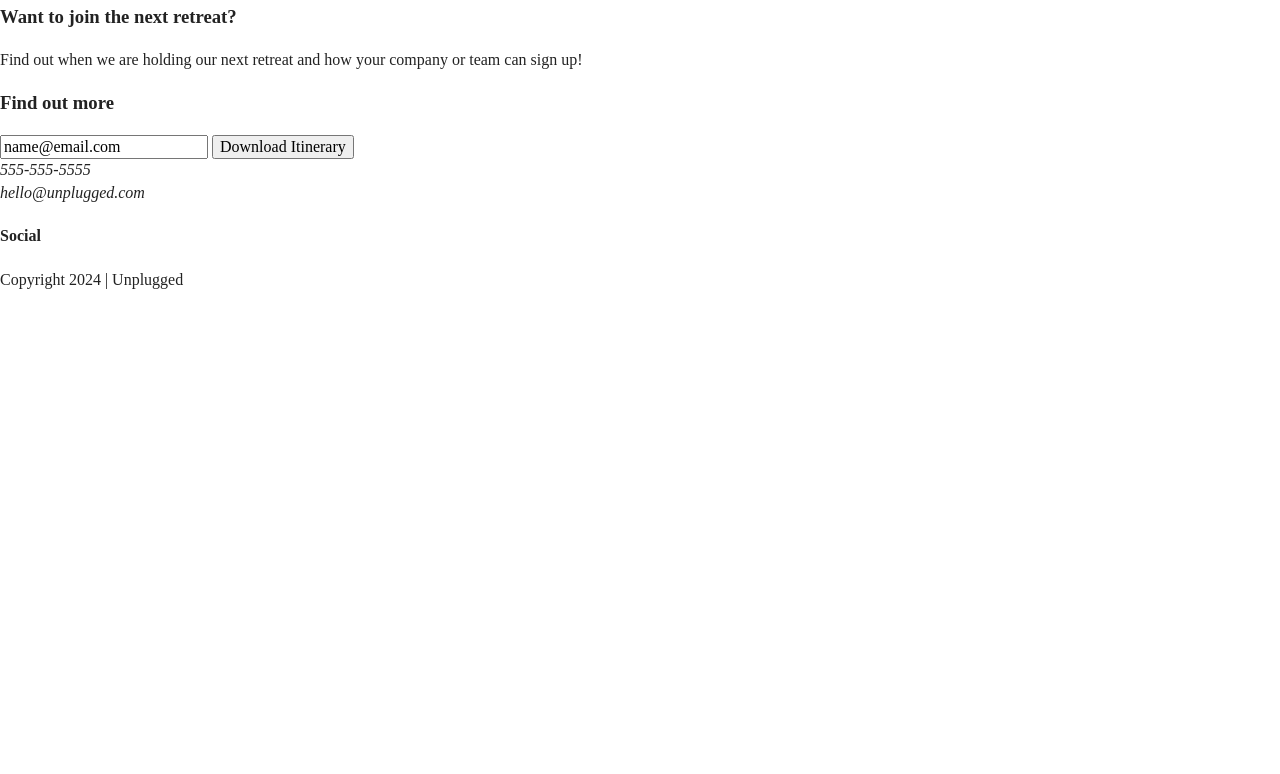
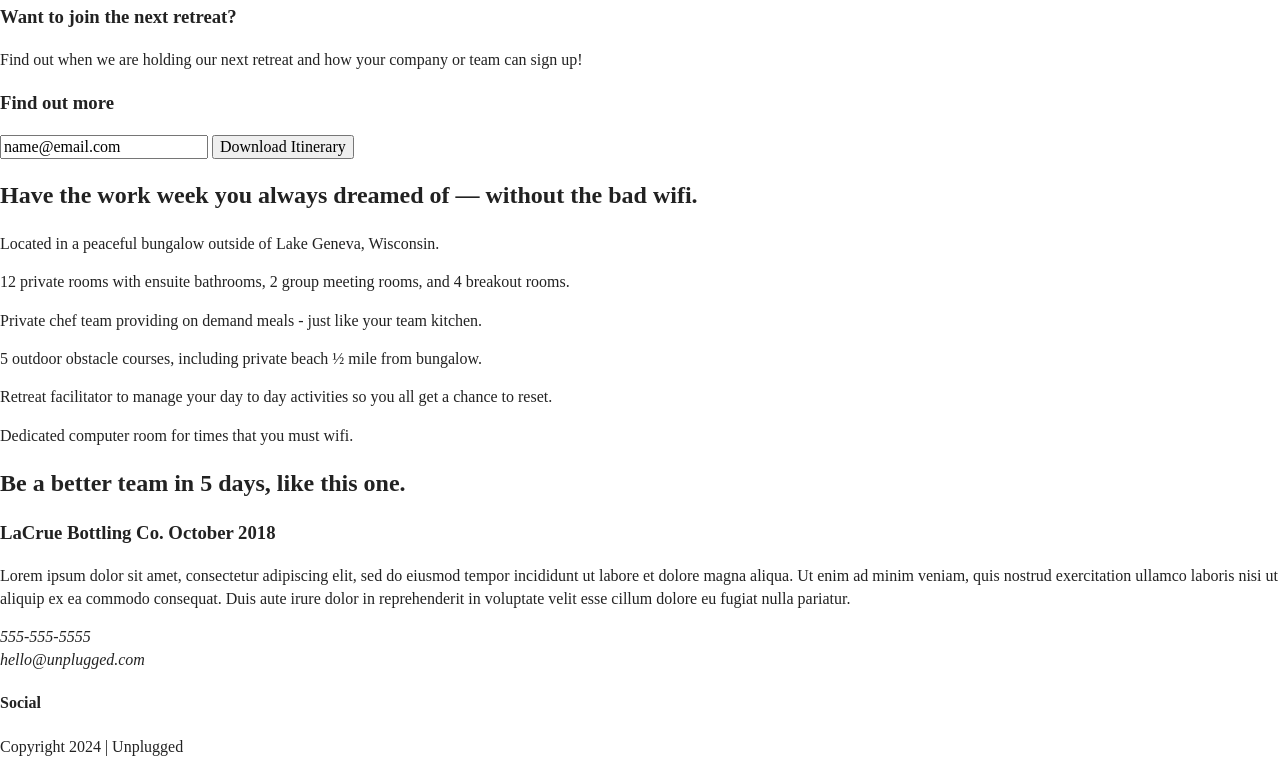
Before and after one commit to shareestark/unplugged, a website built with Parcel: page index.html in a window 1280 px wide. Shown: the part 168-942 px from the top of the page. Before the commit the page ends 800 px from the top, so only its background shows below. Built offline with nearby package versions, Linux system fonts and the light colour scheme.

Commit message:
Coding remaining half of the site

```diff
--- a/index.html
+++ b/index.html
@@ -57,6 +57,74 @@
           </div>
         </div>
       </aside>
+      <section class="features">
+        <div class="content-wrapper">
+          <!--Add your Features content here -->
+          <h2>
+            Have the work week you always dreamed of — without the bad wifi.
+          </h2>
+          <div class="features-items">
+            <article>
+              <p class="font-awesome-icons"></p>
+              <p class="features-item-description">
+                Located in a peaceful bungalow outside of Lake Geneva,
+                Wisconsin.
+              </p>
+            </article>
+            <article>
+              <p class="font-awesome-icons"></p>
+              <p class="features-item-description">
+                12 private rooms with ensuite bathrooms, 2 group meeting rooms,
+                and 4 breakout rooms.
+              </p>
+            </article>
+            <article>
+              <p class="font-awesome-icons"></p>
+              <p class="features-item-description">
+                Private chef team providing on demand meals - just like your
+                team kitchen.
+              </p>
+            </article>
+            <article>
+              <p class="font-awesome-icons"></p>
+              <p class="features-item-description">
+                5 outdoor obstacle courses, including private beach ½ mile from
+                bungalow.
+              </p>
+            </article>
+
+            <article>
+              <p class="font-awesome-icons"></p>
+              <p class="features-item-description">
+                Retreat facilitator to manage your day to day activities so you
+                all get a chance to reset.
+              </p>
+            </article>
+            <article>
+              <p class="font-awesome-icons"></p>
+              <p class="features-item-description">
+                Dedicated computer room for times that you must wifi.
+              </p>
+            </article>
+          </div>
+          <section class="reviews">
+            <div class="content-wrapper">
+              <h2>Be a better team in 5 days, like this one.</h2>
+              <article>
+                <h3>LaCrue Bottling Co. October 2018</h3>
+                <p>
+                  Lorem ipsum dolor sit amet, consectetur adipiscing elit, sed
+                  do eiusmod tempor incididunt ut labore et dolore magna aliqua.
+                  Ut enim ad minim veniam, quis nostrud exercitation ullamco
+                  laboris nisi ut aliquip ex ea commodo consequat. Duis aute
+                  irure dolor in reprehenderit in voluptate velit esse cillum
+                  dolore eu fugiat nulla pariatur.
+                </p>
+              </article>
+            </div>
+          </section>
+        </div>
+      </section>
     </main>
     <!--main wrapper-->
     <footer>
```
